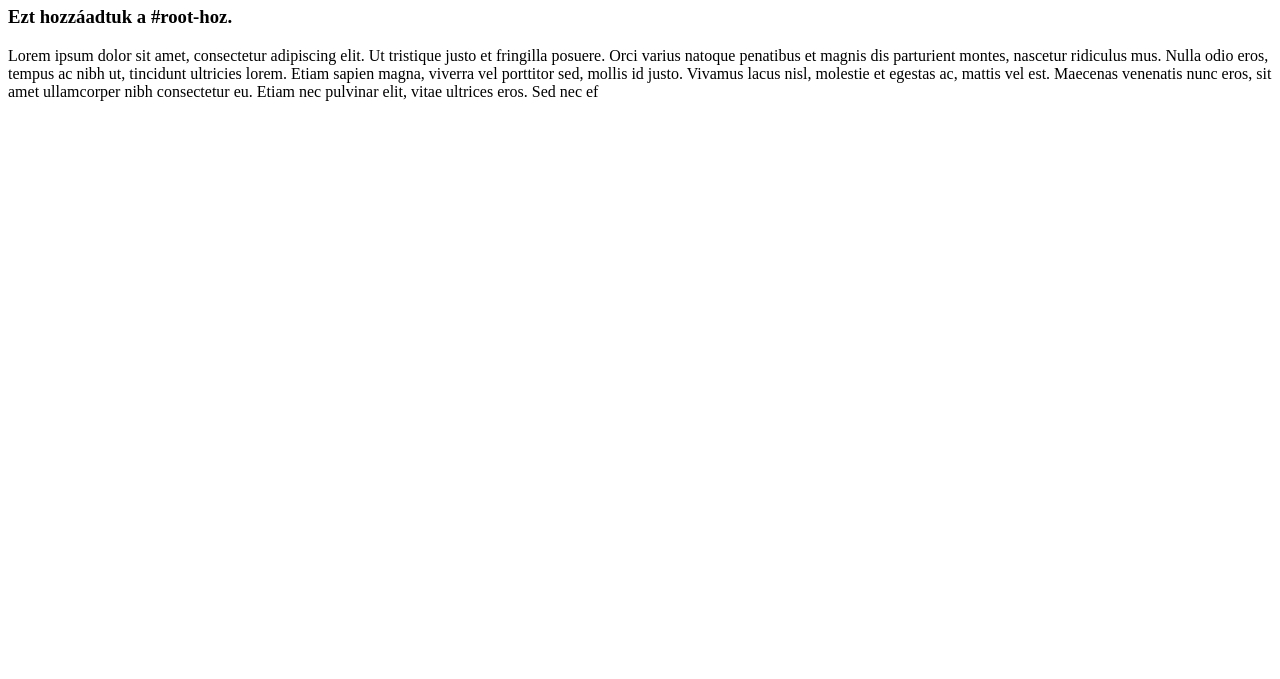
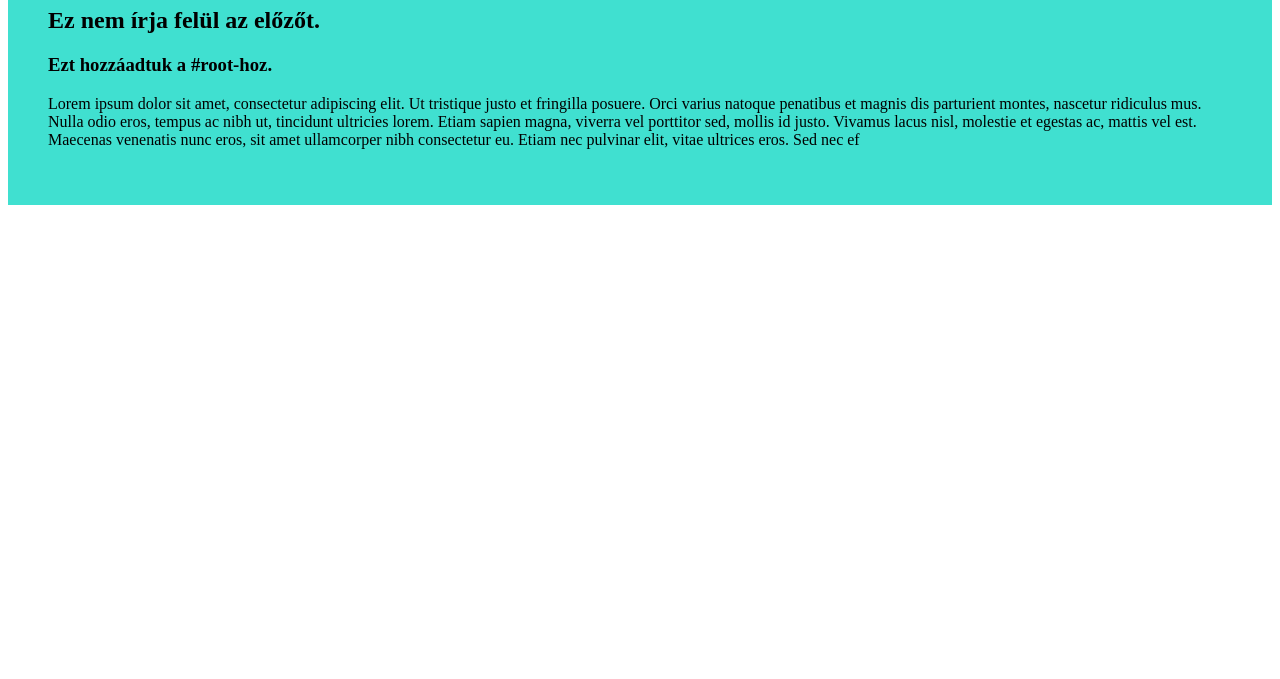
Before and after one commit to gorcsvra/js_menu, a plain HTML site: page index.html in a window 1280 px wide. Shown: the part 121-800 px from the top of the page. Drawn offline with Linux system fonts and the light colour scheme.

Commit message:
gyakorlás

```diff
--- a/style.css
+++ b/style.css
@@ -2,3 +2,11 @@
     background-color: red;
     color: yellow;
 }
+
+.rootClass{
+    background-color: turquoise;
+}
+
+.welcome{
+    padding: 40px;
+}
```
Also changed, not shown: script.js (+20 -0 lines).
